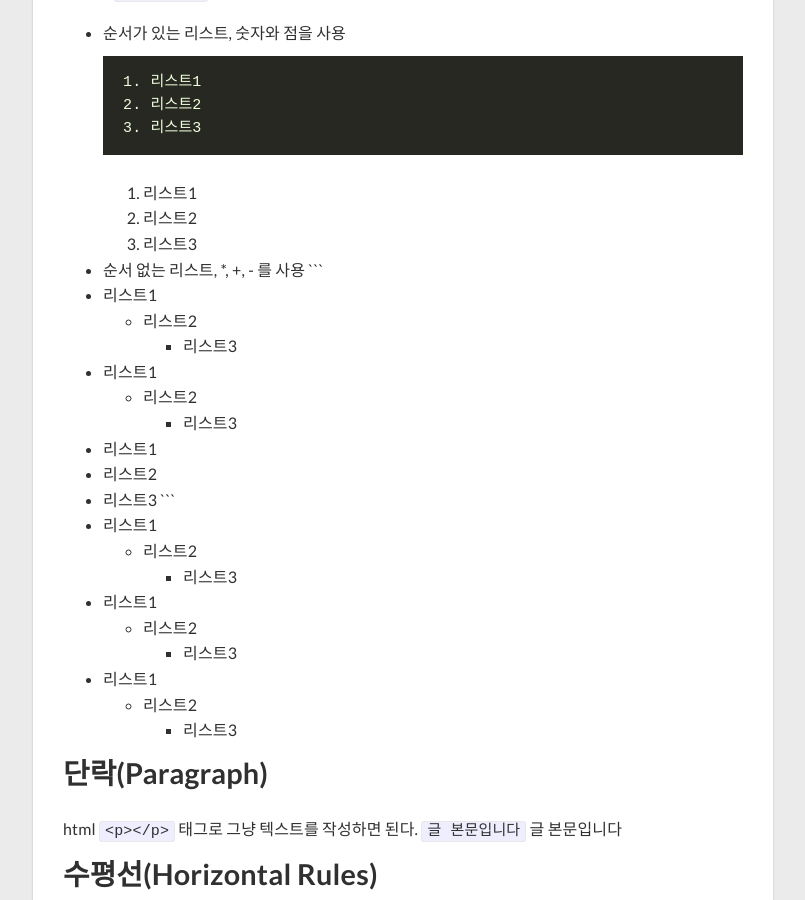
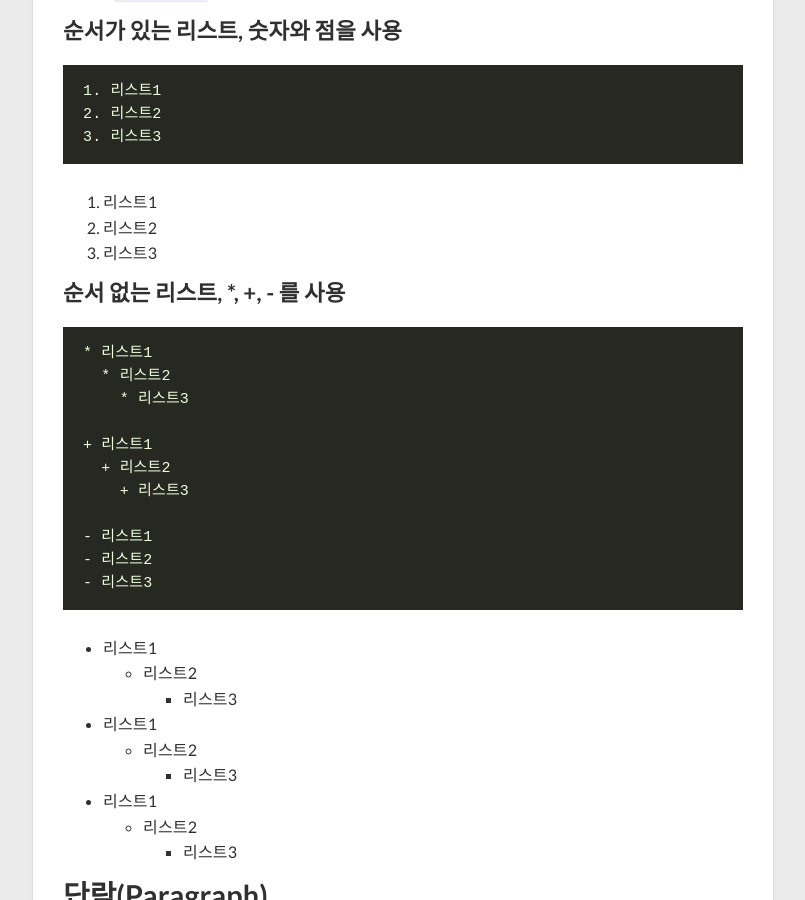
Before and after one commit to HongJeSeong/HongJeSeong.github.io, a Jekyll site: the page built from _posts/study/2018-01-23-how-to-use-markdown.md, in a window 1280 px wide and 900 px high, scrolled down 1466 px. Shown: the whole window, without its empty margins (237-1042 px from the left). Built offline with Jekyll 4.4.1, drawn with Linux system fonts in a browser that asks for light colours; nearby versions of some CDN libraries.

````diff
--- a/_posts/study/2018-01-23-how-to-use-markdown.md
+++ b/_posts/study/2018-01-23-how-to-use-markdown.md
@@ -45,7 +45,7 @@ html의	``` <h1>~<h6>``` 헤더와 같다.
 
 ## 리스트(List)
 html의 ```<ol> <ul>``` 기능을 한다.
-* 순서가 있는 리스트, 숫자와 점을 사용
+### 순서가 있는 리스트, 숫자와 점을 사용
 ```
 1. 리스트1
 2. 리스트2
@@ -56,7 +56,7 @@ html의 ```<ol> <ul>``` 기능을 한다.
 3. 리스트3
 
 
-* 순서 없는 리스트, *, +, - 를 사용
+### 순서 없는 리스트, *, +, - 를 사용
 ```
 * 리스트1
   * 리스트2
````
